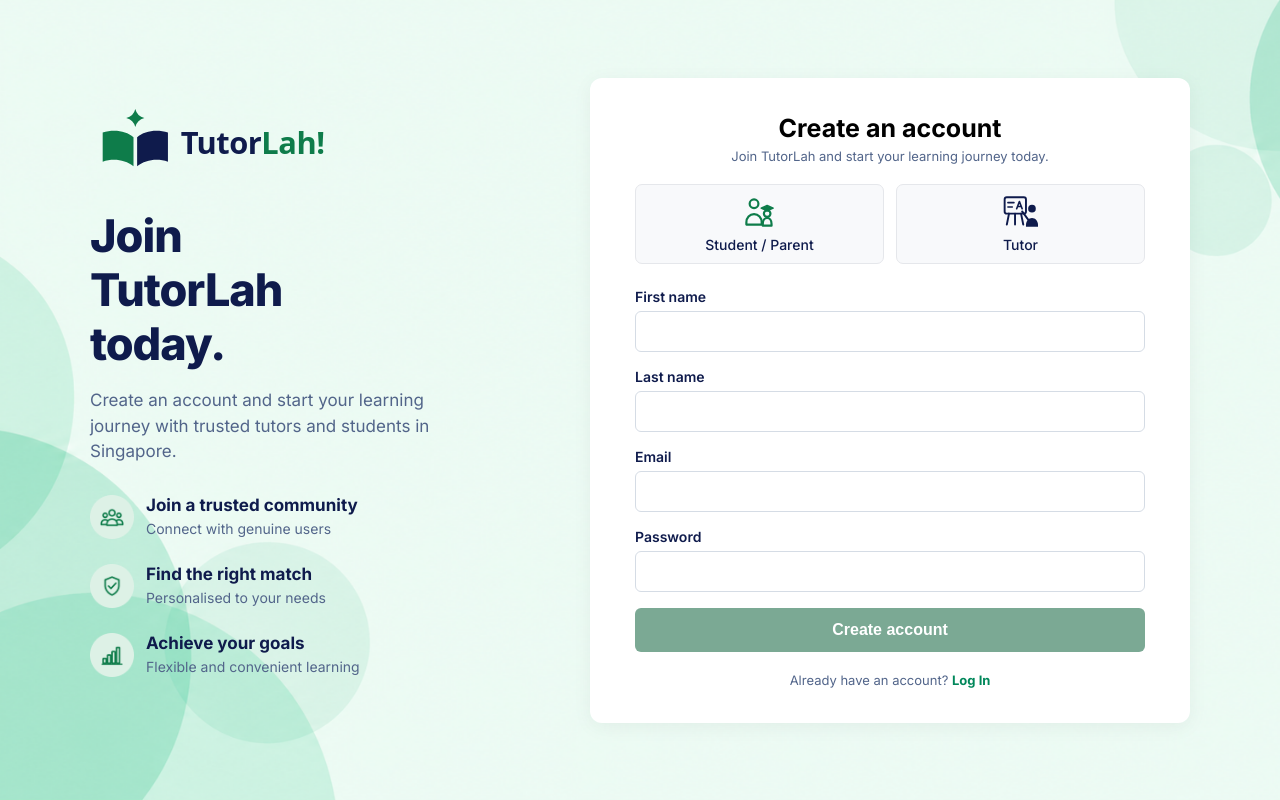
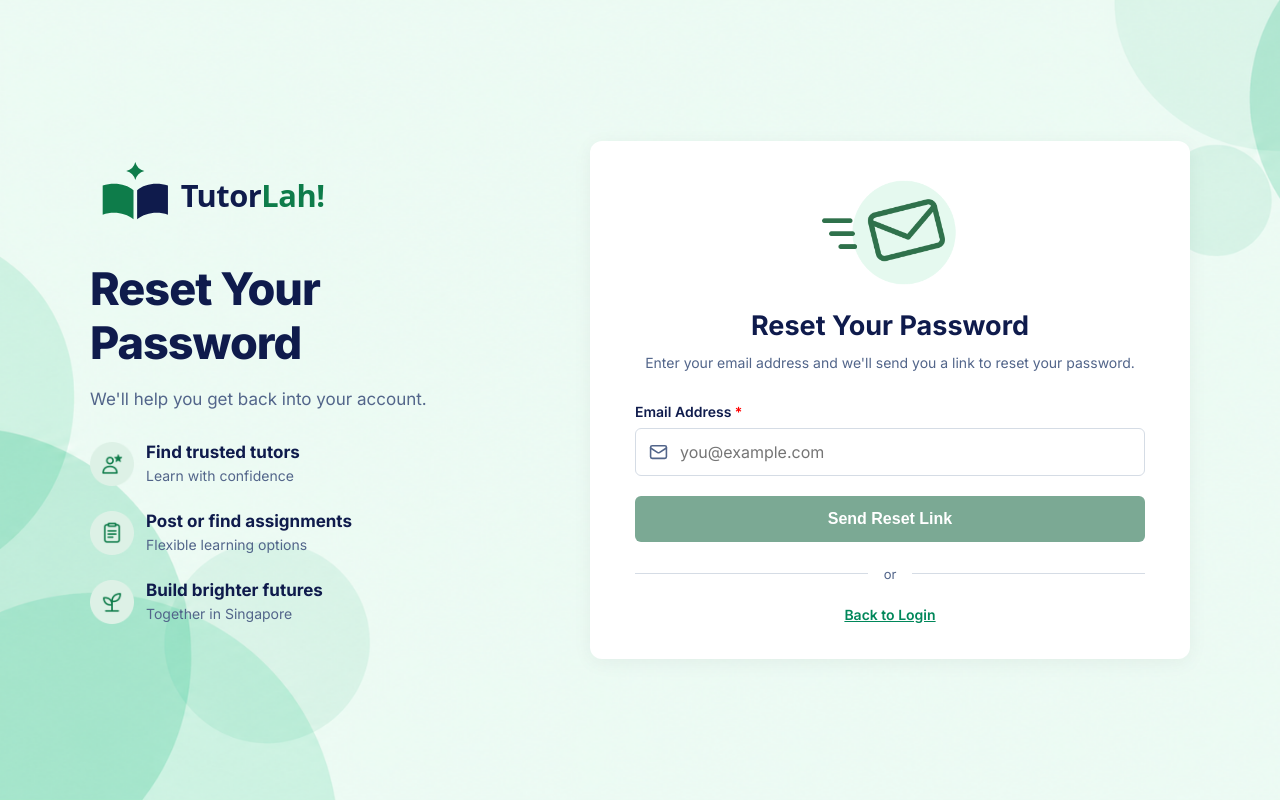
Before and after one commit to jyunwey/tutorlah, a Vue app: page /forgot-password in a window 1280 px wide. Before the commit this address led to /register. Built offline with nearby package versions, Linux system fonts and the light colour scheme.

Commit message:
Implement forgot password page and password reset

```diff
--- a/src/components/AuthLayout.vue
+++ b/src/components/AuthLayout.vue
@@ -115,7 +115,7 @@
 }
 
 .auth-content :deep(.auth-switch) {
-  margin: 20px 0 0;
+  margin: 0 0 0;
   text-align: center;
   font-size: 13px;
   color: #52658a;
--- a/src/router/index.js
+++ b/src/router/index.js
@@ -17,6 +17,7 @@ import CreateProfileView from
 import ComingSoonView from
   "../views/ComingSoonView.vue";
 import LoginView from "../views/LoginView.vue";
+import ForgotPasswordView from "../views/ForgotPasswordView.vue";
 
 import { createRouter, createWebHistory } from 'vue-router'
 import { getCurrentRole } from "../services/session.js";
@@ -107,6 +108,11 @@ const router = createRouter({
       name: "login",
       component: LoginView,
     },
+    {
+      path: "/forgot-password",
+      name: "forgot-password",
+      component: ForgotPasswordView,
+    },
   ],
 })
 
--- /dev/null
+++ b/src/views/ForgotPasswordView.vue
@@ -0,0 +1,318 @@
+<script setup>
+import { ref, computed } from "vue";
+import { RouterLink } from "vue-router";
+import { Mail } from "lucide-vue-next";
+import AuthLayout from "../components/AuthLayout.vue";
+import { resetPassword } from "../services/auth.js";
+
+const email = ref("");
+const isSubmitting = ref(false);
+const message = ref("");
+const messageType = ref("");
+
+const isEmailValid = computed(() =>
+  /^[^\s@]+@[^\s@]+\.[^\s@]+$/.test(email.value.trim())
+);
+
+async function handleReset() {
+  if (!isEmailValid.value || isSubmitting.value) return;
+
+  isSubmitting.value = true;
+  message.value = "";
+
+  try {
+    await resetPassword(email.value.trim());
+
+    message.value =
+      "If an account exists for this email, a password reset link will be sent. Please check your inbox.";
+    messageType.value = "success";
+  } catch (error) {
+    console.error("Password reset failed:", error);
+
+    message.value =
+      "Unable to send reset email. Please try again.";
+    messageType.value = "error";
+  } finally {
+    isSubmitting.value = false;
+  }
+}
+</script>
+
+<template>
+  <AuthLayout>
+    <template #branding>
+      <h2>
+        Reset Your<br />
+        Password
+      </h2>
+
+      <p>
+        We'll help you get back into your account.
+      </p>
+
+      <div class="feature">
+        <img
+          src="/login/icon-find-tutors.png"
+          alt=""
+          class="feature-icon"
+        />
+        <div class="feature-text">
+          <h4>Find trusted tutors</h4>
+          <p>Learn with confidence</p>
+        </div>
+      </div>
+
+      <div class="feature">
+        <img
+          src="/login/icon-assignments.png"
+          alt=""
+          class="feature-icon"
+        />
+        <div class="feature-text">
+          <h4>Post or find assignments</h4>
+          <p>Flexible learning options</p>
+        </div>
+      </div>
+
+      <div class="feature">
+        <img
+          src="/login/icon-sprout.png"
+          alt=""
+          class="feature-icon"
+        />
+        <div class="feature-text">
+          <h4>Build brighter futures</h4>
+          <p>Together in Singapore</p>
+        </div>
+      </div>
+    </template>
+
+    <div class="reset-header">
+      <img
+          src="/forgotpassword/icon-reset-email.png"
+          alt="Password reset"
+          class="reset-icon"
+      />
+
+      <h1>Reset Your Password</h1>
+      <p class="subtitle">
+        Enter your email address and we'll send you a link
+        to reset your password.
+      </p>
+    </div>
+
+    <form class="reset-form" @submit.prevent="handleReset">
+      <div class="form-field">
+        <label for="email">Email Address <span>*</span></label>
+
+        <div class="input-wrapper">
+          <Mail :size="19" class="input-icon" />
+
+          <input
+            id="email"
+            v-model.trim="email"
+            type="email"
+            placeholder="you@example.com"
+            autocomplete="email"
+            required
+          />
+        </div>
+
+        <small
+          v-if="email && !isEmailValid"
+          class="validation-error"
+        >
+          Please enter a valid email address.
+        </small>
+      </div>
+
+      <button
+        type="submit"
+        class="reset-btn"
+        :disabled="!isEmailValid || isSubmitting"
+      >
+        {{ isSubmitting ? "Sending..." : "Send Reset Link" }}
+      </button>
+    </form>
+
+    <p
+      v-if="message"
+      class="form-message"
+      :class="messageType"
+      role="status"
+    >
+      {{ message }}
+    </p>
+
+    <div class="back-login">
+      <div class="divider">
+        <span>or</span>
+      </div>
+
+      <RouterLink to="/login">
+        Back to Login
+      </RouterLink>
+    </div>
+  </AuthLayout>
+</template>
+
+<style scoped>
+.reset-header {
+  text-align: center;
+  margin-bottom: 30px;
+}
+
+.mail-icon {
+  display: grid;
+  place-items: center;
+  width: 105px;
+  height: 105px;
+  margin: 0 auto 20px;
+  border-radius: 50%;
+  background: #e4fff3;
+  color: #00875a;
+}
+
+h1 {
+  font-size: 27px;
+  font-weight: 700;
+  color: #0f1b4c;
+  margin: 0 0 10px;
+}
+
+.subtitle {
+  color: #52658a;
+  font-size: 14px;
+  line-height: 1.5;
+  margin: 0;
+}
+
+.reset-form {
+  display: grid;
+  gap: 20px;
+}
+
+.form-field {
+  display: grid;
+  gap: 8px;
+}
+
+.form-field label {
+  font-size: 14px;
+  font-weight: 600;
+  color: #0f1b4c;
+}
+
+.form-field label span {
+  color: red;
+}
+
+.input-wrapper {
+  position: relative;
+}
+
+.input-icon {
+  position: absolute;
+  left: 14px;
+  top: 50%;
+  transform: translateY(-50%);
+  color: #52658a;
+}
+
+.input-wrapper input {
+  width: 100%;
+  padding: 13px 14px 13px 44px;
+  border: 1px solid #d5dce5;
+  border-radius: 6px;
+  box-sizing: border-box;
+  font: inherit;
+}
+
+.input-wrapper input:focus {
+  outline: none;
+  border-color: #00875a;
+}
+
+.reset-btn {
+  width: 100%;
+  padding: 14px;
+  background: #00875a;
+  color: white;
+  border: none;
+  border-radius: 6px;
+  font-size: 16px;
+  font-weight: 600;
+  cursor: pointer;
+}
+
+.reset-btn:hover:not(:disabled) {
+  background: #006b47;
+}
+
+.reset-btn:disabled {
+  background: #7ba994;
+  cursor: not-allowed;
+}
+
+.validation-error {
+  color: red;
+  font-size: 12px;
+}
+
+.form-message {
+  margin-top: 16px;
+  padding: 12px;
+  border-radius: 6px;
+  font-size: 13px;
+  line-height: 1.5;
+  text-align: center;
+}
+
+.form-message.success {
+  background: #e4fff3;
+  color: #00875a;
+}
+
+.form-message.error {
+  background: #fdecec;
+  color: red;
+}
+
+.back-login {
+  margin-top: 24px;
+  text-align: center;
+}
+
+.divider {
+  display: flex;
+  align-items: center;
+  gap: 16px;
+  margin-bottom: 22px;
+  color: #52658a;
+  font-size: 13px;
+}
+
+.divider::before,
+.divider::after {
+  content: "";
+  flex: 1;
+  height: 1px;
+  background: #d5dce5;
+}
+
+.back-login a {
+  color: #00875a;
+  font-size: 14px;
+  font-weight: 600;
+  text-decoration: underline;
+}
+
+.reset-icon {
+  width: 150px;
+  object-fit: contain;
+  display: block;
+  margin: 0 auto 20px;
+}
+
+
+</style>
--- a/src/views/LoginView.vue
+++ b/src/views/LoginView.vue
@@ -135,7 +135,9 @@ async function handleLogin() {
 
     <form class="login-form" @submit.prevent = "handleLogin">
       <div class="form-field">
-        <label for="email">Email address</label>
+        <label for="email">Email address
+          <span class="required">*</span>
+        </label>
         <input
           id="email"
           v-model.trim="email"
@@ -147,7 +149,9 @@ async function handleLogin() {
       </div>
 
       <div class="form-field">
-        <label for="password">Password</label>
+        <label for="password">Password
+          <span class="required">*</span>
+        </label>
         <div class="password-wrapper">
           <input
             id="password"
@@ -171,14 +175,20 @@ async function handleLogin() {
         </div>
       </div>
 
+      <div class="login-options">
         <div class="remember-me">
           <label>
             <input
               type="checkbox"
               v-model="rememberMe"
             />
-          <span>Remember me</span>
+            Remember me
           </label>
+        </div>
+
+        <RouterLink to="/forgot-password" class="forgot-link">
+          Forgot password?
+        </RouterLink>
       </div>
 
       <button type="submit"
@@ -193,6 +203,10 @@ async function handleLogin() {
       >
         {{ errorMessage }}
       </p>
+
+      <div class="divider">
+        <span>or</span>
+      </div>
 
       <p class="auth-switch">
         Don't have an account?
@@ -306,15 +320,55 @@ h1 {
   align-items: center;
   gap: 8px;
   cursor: pointer;
-  font-size: 13px;
+  font-size: 14px;
   color: #52658a;
 }
 
 .remember-me input {
-  width: 16px;
-  height: 16px;
+  width: 15px;
+  height: 15px;
   margin: 0;
   accent-color: #00875a;
   cursor: pointer;
 }
+
+.login-options {
+  display: flex;
+  justify-content: space-between;
+  align-items: center;
+  gap: 12px;
+}
+
+.forgot-link {
+  color: #00875a;
+  font-size: 13px;
+  font-weight: 600;
+  text-decoration: none;
+}
+
+.forgot-link:hover {
+  text-decoration: underline;
+}
+
+.required {
+  color: red;
+  font-weight: 600;
+}
+
+.divider {
+  display: flex;
+  align-items: center;
+  gap: 16px;
+  margin: 12px 0;
+  color: #9ca3af;
+  font-size: 13px;
+}
+
+.divider::before,
+.divider::after {
+  content: "";
+  flex: 1;
+  height: 1px;
+  background-color: #d5dce5;
+}
 </style>
--- a/src/views/RegisterView.vue
+++ b/src/views/RegisterView.vue
@@ -192,6 +192,7 @@ async function handleRegistration() {
       <div class="form-field">
         <label for="first-name">
           First name
+          <span class="required">*</span>
         </label>
 
         <input
@@ -206,6 +207,7 @@ async function handleRegistration() {
       <div class="form-field">
         <label for="last-name">
           Last name
+          <span class="required">*</span>
         </label>
 
         <input
@@ -220,6 +222,7 @@ async function handleRegistration() {
       <div class="form-field">
         <label for="email">
           Email
+          <span class="required">*</span>
         </label>
 
         <input
@@ -240,6 +243,7 @@ async function handleRegistration() {
       <div class="form-field">
         <label for="password">
           Password
+          <span class="required">*</span>
         </label>
 
         <input
@@ -276,6 +280,10 @@ async function handleRegistration() {
     >
       {{ message }}
     </p>
+
+    <div class="divider">
+      <span>or</span>
+    </div>
 
     <p class="auth-switch">
       Already have an account?
@@ -413,7 +421,29 @@ select {
 }
 
 .validation-error {
-  color: #d32f2f;
+  color: red;
   font-size: 12px;
 }
+
+.required {
+  color: red;
+  font-weight: 600;
+}
+
+.divider {
+  display: flex;
+  align-items: center;
+  gap: 16px;
+  margin: 20px 0;
+  color: #9ca3af;
+  font-size: 13px;
+}
+
+.divider::before,
+.divider::after {
+  content: "";
+  flex: 1;
+  height: 1px;
+  background-color: #d5dce5;
+}
 </style>
```
Also changed, not shown: public/forgotpassword/icon-reset-email.png (added). Lines whose indentation alone changed are shown as unchanged.
